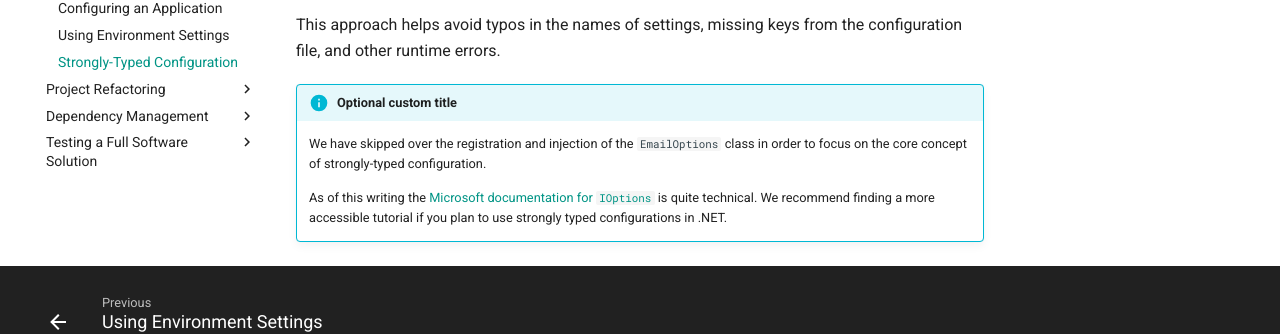
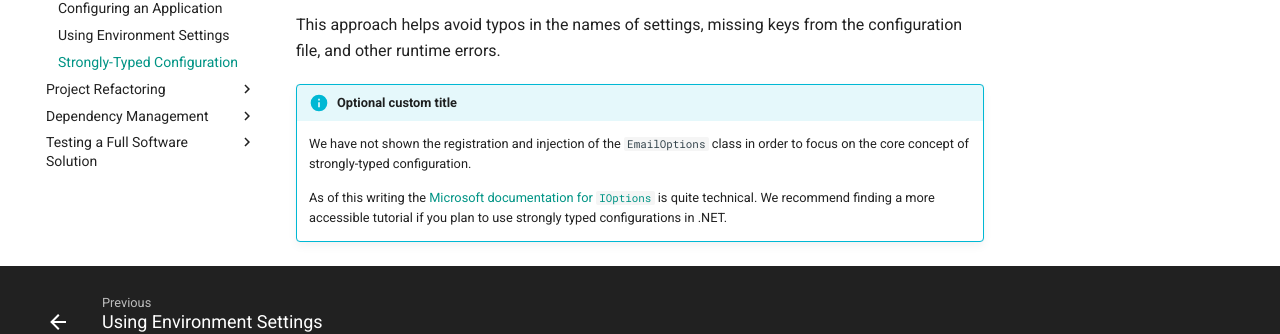
Before and after one commit to software-resilience-reliability-book/srr-book, an MkDocs documentation site: the page built from docs/configuration/strongly-typed-configuration.md, in a window 1280 px wide and 900 px high, scrolled down 807 px. Shown: the part 478-812 px from the top of the window. Built offline with MkDocs 1.6.1 and Material for MkDocs 9.7.7, drawn with Linux system fonts in a browser that asks for light colours; comment, search, counter and statistics services are not loaded.

Commit message:
small wording fix

```diff
--- a/docs/configuration/strongly-typed-configuration.md
+++ b/docs/configuration/strongly-typed-configuration.md
@@ -51,6 +51,6 @@ This approach helps avoid typos in the names of settings, missing keys from the
 
 <!-- prettier-ignore -->
 !!! info "Optional custom title"
-    We have skipped over the registration and injection of the `EmailOptions` class in order to focus on the core concept of strongly-typed configuration.
+    We have not shown the registration and injection of the `EmailOptions` class in order to focus on the core concept of strongly-typed configuration.
 
     As of this writing the [Microsoft documentation for `IOptions`](https://learn.microsoft.com/en-us/dotnet/core/extensions/options) is quite technical. We recommend finding a more accessible tutorial if you plan to use strongly typed configurations in .NET.
```
